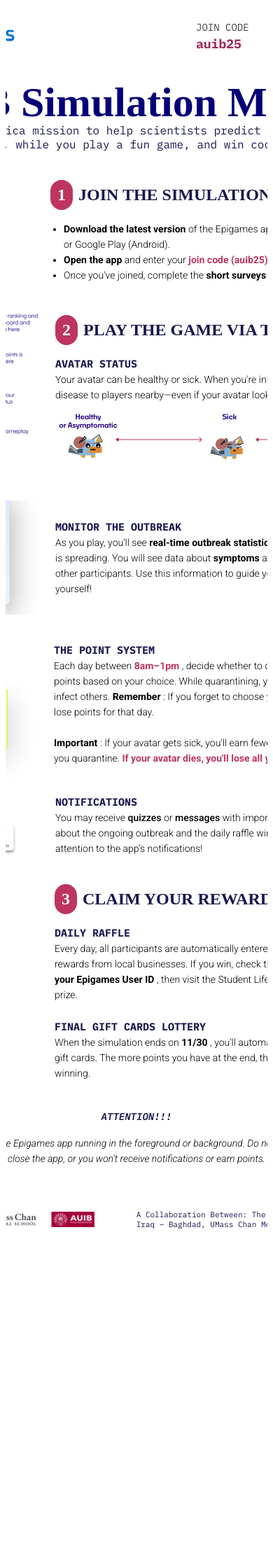
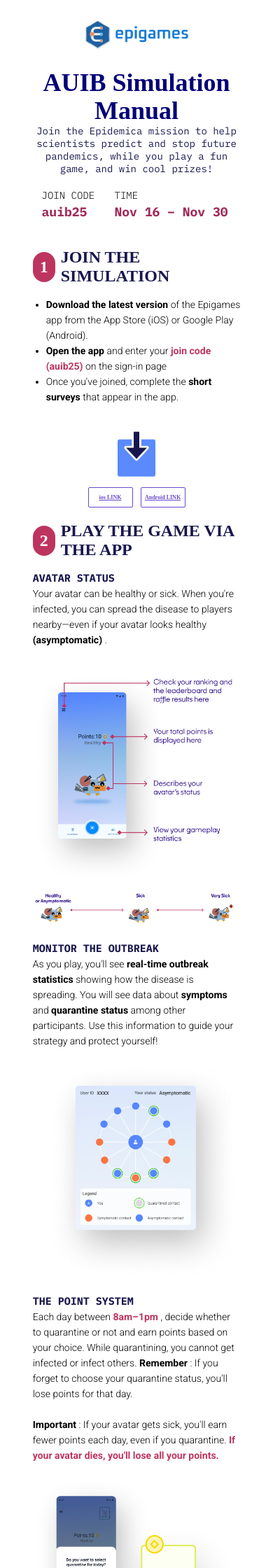
Before and after one commit to colabobio/epidemica-website, a Jekyll site: the page epigames/auib25/manual/index.html, which Jekyll copies as it is, in a window 390 px wide. Shown: the top 2240 px of the page at 70% size. Built offline with Jekyll 4.4.1, drawn with Linux system fonts in a browser that asks for light colours; some web fonts are replaced; before the commit the page ends 1816 px from its top, so only the background shows below that; some of the changed text lies outside the part shown.

Commit message:
made manual page responsive

```diff
--- a/epigames/auib25/manual/index.html
+++ b/epigames/auib25/manual/index.html
@@ -17,15 +17,15 @@
   	<div class="oo-sim-manual-english">
     		<div class="frame-parent">
       			<div class="frame-group">
-        				<div class="frame-container">
+        				<div class="frame-container desktop-only">
           					<div class="group-parent">
             						<div class="ios-link-parent">
-              							<a class="ios-link" href="https://apps.apple.com/us/app/operation-outbreak/id1455638160?platfor:iphone" target="_blank">ios LINK</a>
+              							<a class="ios-link" href="https://apps.apple.com/us/app/epigames/id6746726345" target="_blank">ios LINK</a>
               							<div class="group-child">
               							</div>
             						</div>
             						<div class="ios-link-parent">
-              							<a class="android-link" href="https://drive.google.com/file/d/1V9yFiH8su6OHfufO0AyF7LUFaw-iYhDP/view?usp=drive_link" target="_blank">Android LINK</a>
+              							<a class="android-link" href="https://play.google.com/store/apps/details?id=info.epidemica.epigamez&hl=en_CA" target="_blank">Android LINK</a>
               							<div class="group-child">
               							</div>
             						</div>
@@ -70,10 +70,25 @@
               							</li>
             						</ul>
           					</div>
+          					<div class="frame-container mobile-only">
+          						<img class="download-icon-1" src="images/1.0-download-icon.png" alt="">
+          						<div class="group-parent">
+            						<div class="ios-link-parent">
+              							<a class="ios-link" href="https://apps.apple.com/us/app/epigames/id6746726345" target="_blank">ios LINK</a>
+              							<div class="group-child">
+              							</div>
+            						</div>
+            						<div class="ios-link-parent">
+              							<a class="android-link" href="https://play.google.com/store/apps/details?id=info.epidemica.epigamez&hl=en_CA" target="_blank">Android LINK</a>
+              							<div class="group-child">
+              							</div>
+            						</div>
+          					</div>
+          					</div>
         				</div>
       			</div>
       			<div class="home-page-ui-transparent-1-parent">
-        				<img class="home-page-ui-transparent-1-icon" src="images/2.0-home-page-ui-transparent.png" alt="">
+        				<img class="home-page-ui-transparent-1-icon desktop-image" src="images/2.0-home-page-ui-transparent.png" alt="">
 
         				<div class="div3">
           					<div class="heading2">
@@ -91,13 +106,14 @@
                 								<span class="of-the">.</span>
               							</div>
             						</div>
+            						<img class="home-page-ui-transparent-1-icon mobile-image" src="images/2.0-home-page-ui-transparent.png" alt="">
             						<img class="avatar-status-1-icon" src="images/2.4-avatar-status.png" alt="">
 
           					</div>
         				</div>
       			</div>
       			<div class="frame-div">
-        				<img class="frame-child" src="images/2.1-ui.png" alt="">
+        				<img class="frame-child desktop-image" src="images/2.1-ui.png" alt="">
 
         				<div class="monitor-the-outbreak-parent">
           					<b class="avatar-status">
@@ -113,11 +129,12 @@
             						<b>quarantine status</b>
             						<span class="of-the"> among other participants. Use this information to guide your strategy and protect yourself!</span>
           					</div>
+          					<img class="frame-child mobile-image" src="images/2.1-ui.png" alt="">
         				</div>
       			</div>
       			<div class="frame-div">
         				<div class="ui-1-wrapper">
-          					<img class="ui-1-icon" src="images/2.2-ui.png" alt="">
+          					<img class="ui-1-icon desktop-image" src="images/2.2-ui.png" alt="">
 
         				</div>
         				<div class="frame-wrapper">
@@ -137,11 +154,12 @@
               							<b class="am1pm">If your avatar dies, you'll lose all your points.</b>
             						</div>
           					</div>
+          					<img class="ui-1-icon mobile-image" src="images/2.2-ui.png" alt="">
         				</div>
       			</div>
       			<div class="frame-div">
         				<div class="ui-1-container">
-          					<img class="ui-1-icon2" src="images/2.3-ui.png" alt="">
+          					<img class="ui-1-icon2 desktop-image" src="images/2.3-ui.png" alt="">
 
         				</div>
         				<div class="notifications-parent">
@@ -151,12 +169,13 @@
             						<span class="quizzes">quizzes</span>
             						<span class="of-the"> or </span>
             						<span class="quizzes">messages</span>
-            						<span class="of-the"> with important information about the ongoing outbreak and the daily raffle winners, so pay attention to the app’s notifications! </span>
+            						<span class="of-the"> with important information about the ongoing outbreak and the daily raffle winners, so pay attention to the app's notifications! </span>
           					</div>
+          					<img class="ui-1-icon2 mobile-image" src="images/2.3-ui.png" alt="">
         				</div>
       			</div>
       			<div class="rewards-1-parent">
-        				<img class="rewards-1-icon" src="images/3.0-rewards.png" alt="">
+        				<img class="rewards-1-icon desktop-image" src="images/3.0-rewards.png" alt="">
 
         				<div class="heading-parent">
           					<div class="heading2">
@@ -174,6 +193,7 @@
                 								<span class="of-the">, then visit the Student Life Office to claim your prize.</span>
               							</div>
             						</div>
+            						<img class="rewards-1-icon mobile-image" src="images/3.0-rewards.png" alt="">
             						<div class="container">
               							<b class="avatar-status">Final gift cards lottery</b>
               							<div class="your-avatar-can-container">
--- a/epigames/auib25/manual/style.css
+++ b/epigames/auib25/manual/style.css
@@ -493,3 +493,345 @@
   	color: #000;
   	flex-shrink: 0;
 }
+
+/* Mobile responsive styles */
+.mobile-image {
+  	display: none;
+}
+
+.desktop-image {
+  	display: block;
+}
+
+.mobile-only {
+  	display: none;
+}
+
+.desktop-only {
+  	display: block;
+}
+
+@media screen and (max-width: 768px) {
+  	.oo-sim-manual-english {
+    		height: auto;
+    		min-height: 100vh;
+    		overflow: visible;
+    		padding-bottom: 40px;
+    		display: flex;
+    		flex-direction: column;
+  	}
+
+  	.frame-parent {
+    		position: static;
+    		width: 90%;
+    		max-width: 500px;
+    		padding: 0 20px;
+    		margin: 20px auto 0;
+    		box-sizing: border-box;
+    		height: auto;
+    		transform: none;
+    		order: 4;
+  	}
+
+  	.frame-group {
+    		flex-direction: column;
+    		height: auto;
+    		gap: 20px;
+  	}
+
+  	.frame-container {
+    		width: 100%;
+    		height: auto;
+    		display: flex;
+    		flex-direction: column;
+    		align-items: center;
+    		margin-top: 20px;
+    		position: static;
+  	}
+
+  	.desktop-only {
+    		display: none;
+  	}
+
+  	.mobile-only {
+    		display: flex;
+  	}
+
+  	.frame-container .download-icon-1 {
+    		position: static;
+    		width: 18%;
+    		max-width: 80px;
+    		height: auto;
+    		margin: 0 auto 15px;
+  	}
+
+  	.group-parent {
+    		position: static;
+    		display: flex;
+    		flex-direction: row;
+    		gap: 11px;
+    		justify-content: center;
+  	}
+
+  	.ios-link-parent {
+    		height: 29px;
+    		width: 64px;
+    		position: relative;
+    		display: flex;
+    		align-items: center;
+    		justify-content: center;
+  	}
+
+  	.ios-link,
+  	.android-link {
+    		position: absolute;
+    		top: 50%;
+    		left: 50%;
+    		transform: translate(-50%, -50%);
+    		z-index: 1;
+    		color: #6947cc;
+    		font-size: 8px;
+    		line-height: 1;
+    		text-align: center;
+    		text-decoration: underline;
+    		font-weight: 600;
+    		white-space: nowrap;
+  	}
+
+  	.group-child {
+    		position: absolute;
+    		top: 0;
+    		left: 0;
+    		width: 100%;
+    		height: 100%;
+    		border-radius: 2px;
+    		border: 1px solid #6947cc;
+    		box-sizing: border-box;
+  	}
+
+  	.div {
+    		width: 100%;
+  	}
+
+  	.div .mobile-image {
+    		display: none;
+  	}
+
+  	.download-the-latest-container {
+    		width: 100%;
+  	}
+
+  	.home-page-ui-transparent-1-parent {
+    		flex-direction: column;
+    		gap: 20px;
+  	}
+
+  	.home-page-ui-transparent-1-icon {
+    		width: 100%;
+    		max-width: 300px;
+    		margin: 0 auto;
+  	}
+
+  	.div3 {
+    		width: 100%;
+  	}
+
+  	.text {
+    		width: 100%;
+  	}
+
+  	.avatar-status-1-icon {
+    		width: 100%;
+    		max-width: 400px;
+  	}
+
+  	.frame-div {
+    		flex-direction: column;
+    		gap: 20px;
+  	}
+
+  	.frame-child {
+    		width: 100%;
+    		max-width: 300px;
+    		height: auto;
+    		margin: 0 auto;
+  	}
+
+  	.monitor-the-outbreak-parent {
+    		width: 100%;
+  	}
+
+  	.ui-1-wrapper {
+    		width: 100%;
+    		height: auto;
+    		display: none;
+  	}
+
+  	.ui-1-icon {
+    		position: static;
+    		width: 100%;
+    		max-width: 300px;
+    		height: auto;
+    		margin: 20px auto 0;
+  	}
+
+  	.frame-wrapper {
+    		width: 100%;
+  	}
+
+  	.each-day-between-container {
+    		width: 100%;
+  	}
+
+  	.ui-1-container {
+    		width: 100%;
+    		height: auto;
+    		display: none;
+  	}
+
+  	.ui-1-icon2 {
+    		position: static;
+    		width: 100%;
+    		max-width: 300px;
+    		height: auto;
+    		margin: 20px auto 0;
+  	}
+
+  	.notifications-parent {
+    		width: 100%;
+  	}
+
+  	.you-may-receive-container {
+    		width: 100%;
+  	}
+
+  	.rewards-1-parent {
+    		flex-direction: column;
+    		gap: 20px;
+  	}
+
+  	.rewards-1-icon {
+    		width: 100%;
+    		max-width: 300px;
+    		margin: 0 auto;
+  	}
+
+  	.heading-parent {
+    		width: 100%;
+  	}
+
+  	.every-day-all-container {
+    		width: 100%;
+  	}
+
+  	.frame-parent5 {
+    		position: static;
+    		width: 90%;
+    		max-width: 500px;
+    		padding: 20px;
+    		margin: 40px auto 0;
+    		box-sizing: border-box;
+    		flex-direction: column;
+    		gap: 20px;
+    		left: auto;
+    		transform: none;
+    		order: 6;
+  	}
+
+  	.frame {
+    		flex-direction: column;
+    		gap: 15px;
+  	}
+
+  	.auib-icon {
+    		width: 100%;
+    		max-width: 200px;
+  	}
+
+  	.a-collaboration-between {
+    		text-align: center;
+  	}
+
+  	.header {
+    		position: static;
+    		width: 90%;
+    		max-width: 500px;
+    		padding: 10px 20px 20px;
+    		padding-top: 0;
+    		margin: 0 auto;
+    		box-sizing: border-box;
+    		display: flex;
+    		flex-direction: column;
+    		gap: 15px;
+    		align-items: center;
+    		left: auto;
+    		transform: none;
+    		order: 3;
+  	}
+
+  	.logo-horizontal-2-icon {
+    		width: 150px;
+    		position: absolute;
+    		top: 20px;
+    		left: 50%;
+    		transform: translateX(-50%);
+    		z-index: 10;
+  	}
+
+  	.join-code-parent {
+    		flex-direction: row;
+    		gap: 10px;
+    		align-items: center;
+  	}
+
+  	.auib-simulation-manual-parent {
+    		position: static;
+    		width: 90%;
+    		max-width: 500px;
+    		padding: 20px;
+    		padding-top: 90px;
+    		margin: 0 auto;
+    		box-sizing: border-box;
+    		left: auto;
+    		transform: none;
+    		order: 1;
+  	}
+
+  	.auib-simulation-manual {
+    		font-size: 36px;
+    		line-height: 40px;
+  	}
+
+  	.join-the-epidemica {
+    		width: 100%;
+    		font-size: 14px;
+  	}
+
+  	.attention-parent {
+    		position: static;
+    		width: 90%;
+    		max-width: 500px;
+    		padding: 20px;
+    		margin: 40px auto 20px;
+    		box-sizing: border-box;
+    		left: auto;
+    		transform: none;
+    		order: 5;
+  	}
+
+  	.keep-the-epigames {
+    		width: 100%;
+  	}
+
+  	/* Show mobile images, hide desktop images */
+  	.mobile-image {
+    		display: block;
+    		width: 100%;
+    		max-width: 300px;
+    		margin: 20px auto 0;
+  	}
+
+  	.desktop-image {
+    		display: none;
+  	}
+}
```
